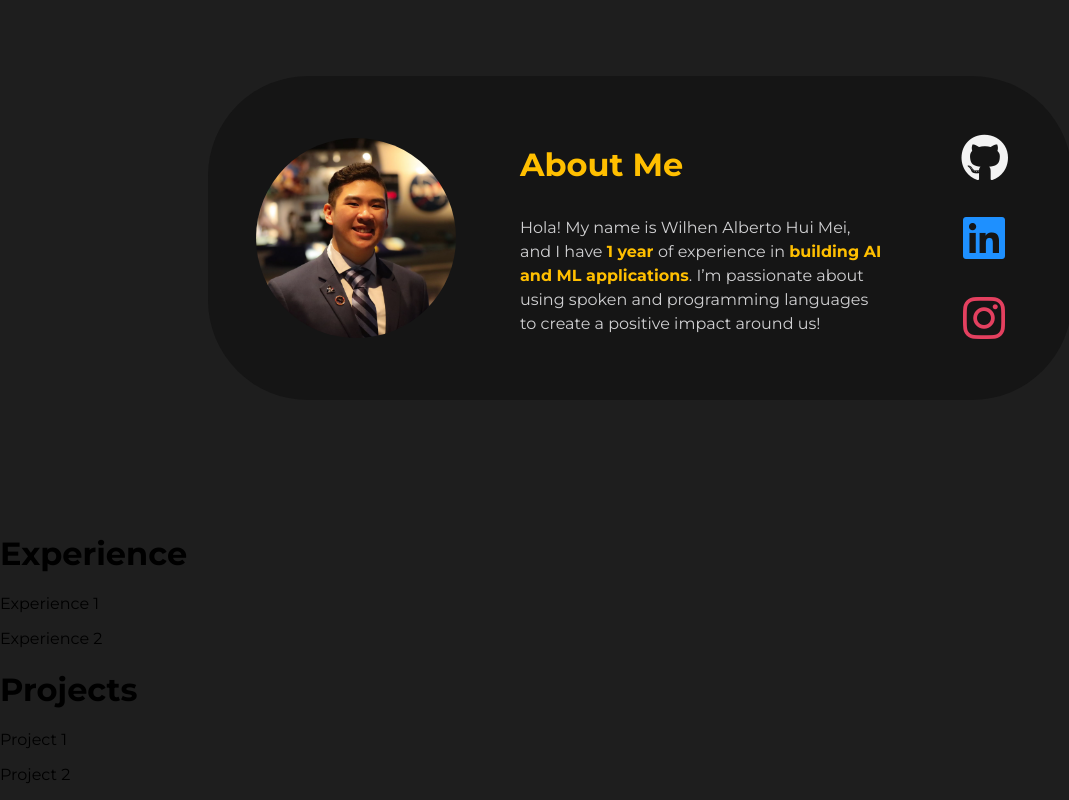
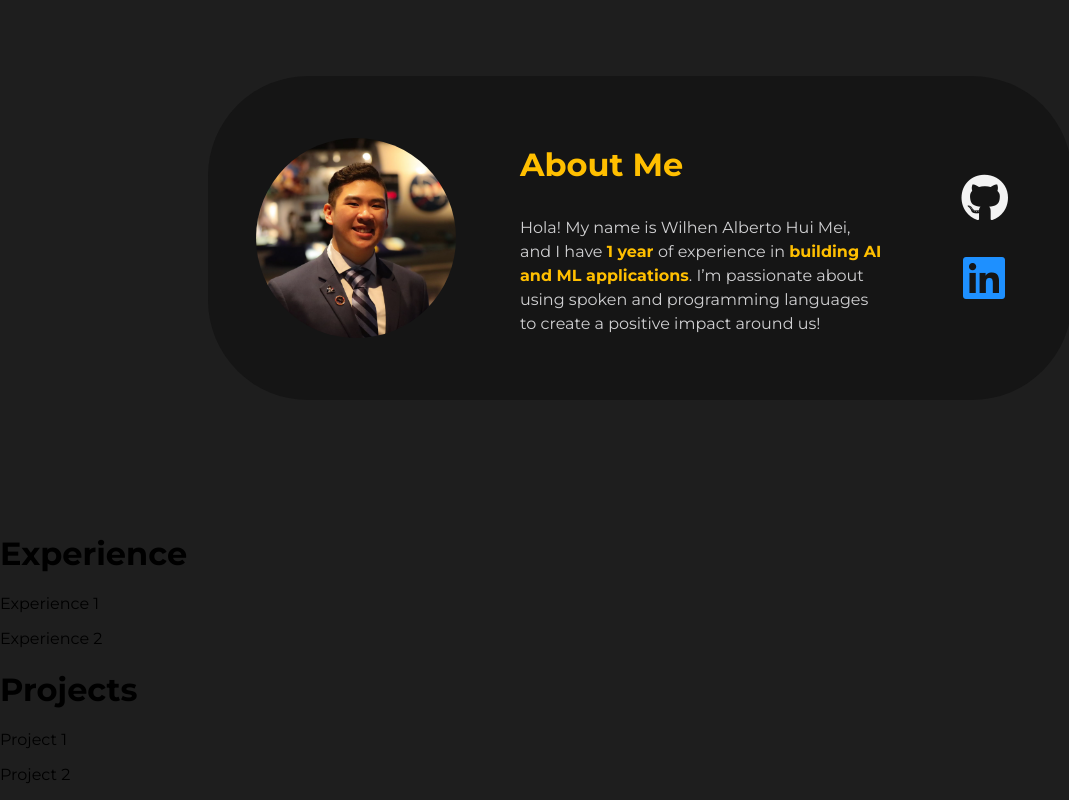
Before and after one commit to WilhenAlbertoHM/portfolio, a React (Vite) app: page / in a window 1280 px wide. Shown: the part 836-1636 px from the top of the page, without its empty margins (0-1069 px from the left). Built offline with nearby package versions, Linux system fonts and the light colour scheme.

Commit message:
remove: instagram

```diff
--- a/src/components/About/About.css
+++ b/src/components/About/About.css
@@ -71,10 +71,6 @@
     color: var(--white);
 }
 
-#instagram-icon {
-    color: var(--instagram-pink);
-}
-
 @media screen and (max-width: 600px) {
     .aboutSocialIcon {
         margin: 0.5rem 0;
--- a/src/components/About/About.jsx
+++ b/src/components/About/About.jsx
@@ -23,9 +23,6 @@ const About = () => {
                     <a href="https://www.linkedin.com/in/wilhenalbertohm/" className="aboutSocialIcon">
                         <i className="fab fa-linkedin" id="linkedin-icon"></i>
                     </a>
-                    <a href="https://www.instagram.com/albertohuimei/" className="aboutSocialIcon">
-                        <i className="fab fa-instagram" id="instagram-icon"></i>
-                    </a>
                 </div>
             </div>
         </div>
```
